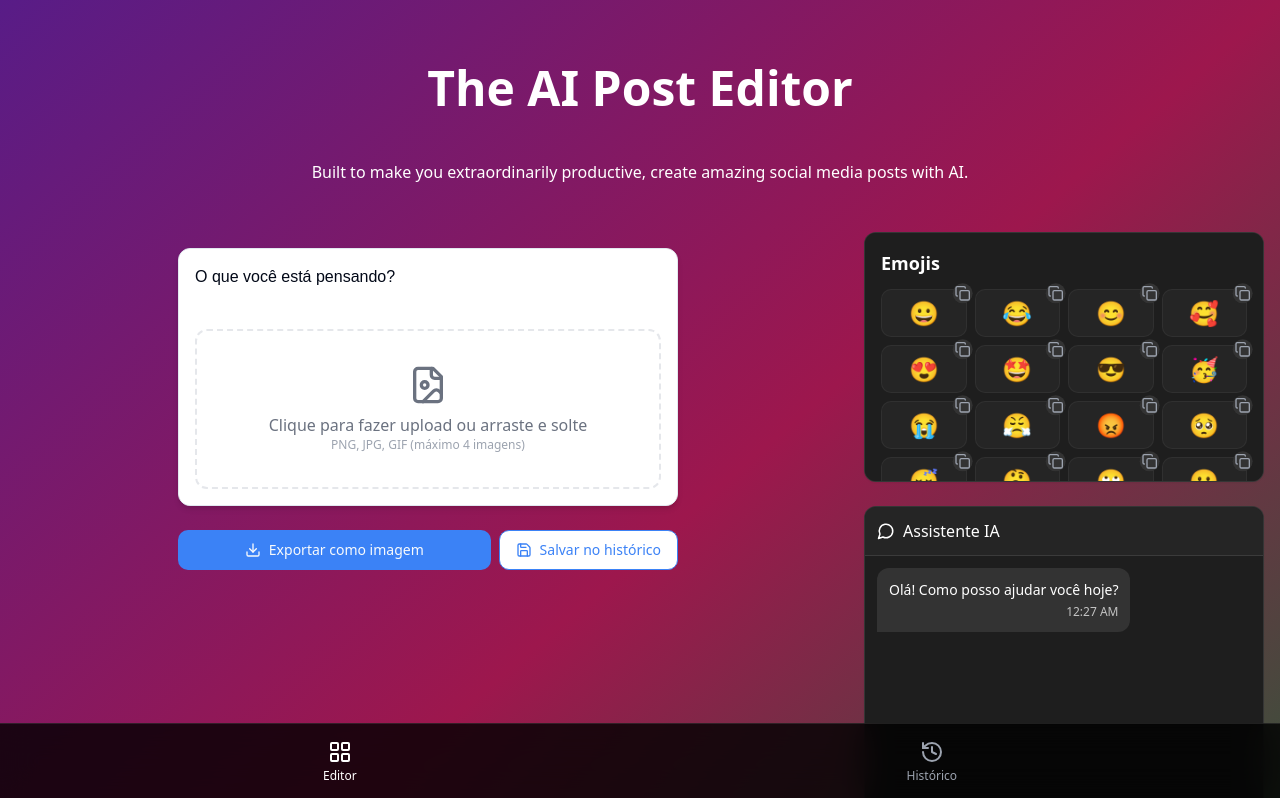
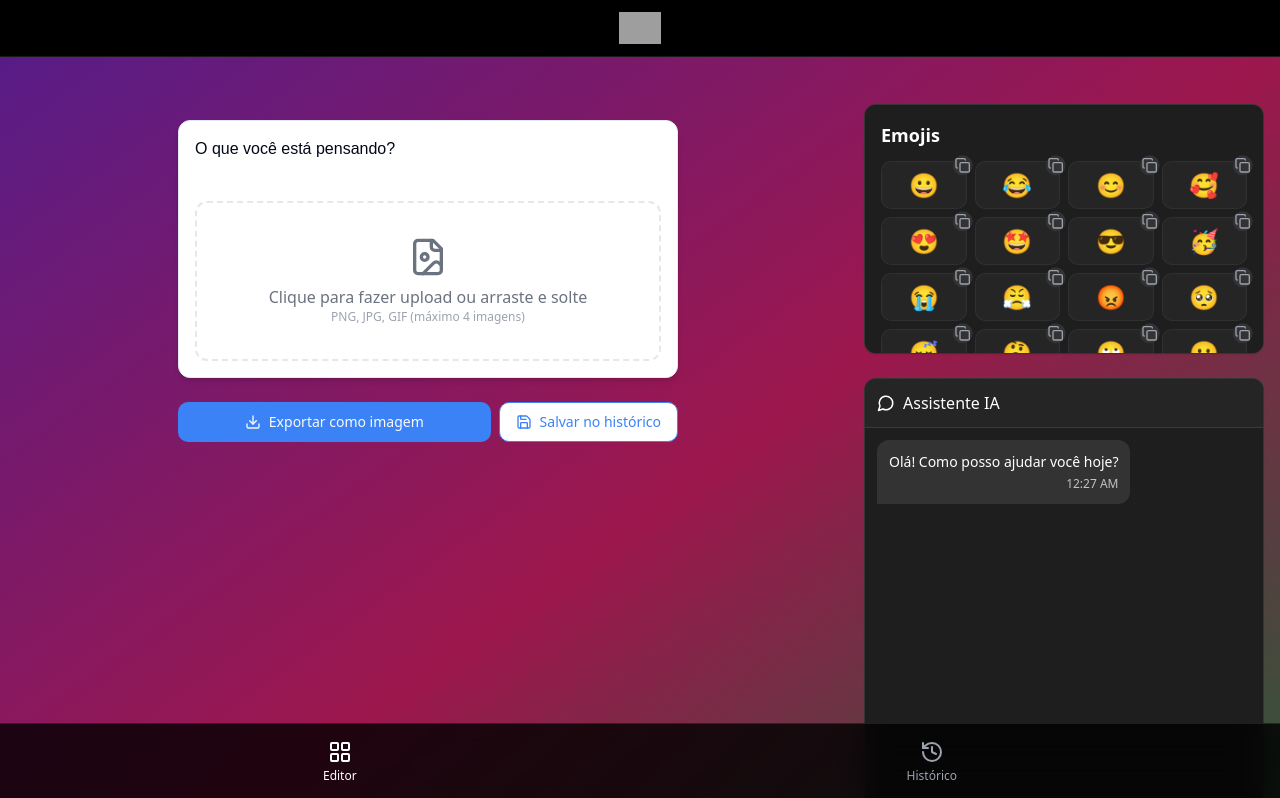
Before and after one commit to Lunedev03/post-card-creator-app, a React (Vite) app: page / in a window 1280 px wide. Shown: the top 798 px of the page. Built offline with nearby package versions, Linux system fonts and the light colour scheme; grey boxes are pictures that could not be loaded.

Commit message:
feat: Update header and remove text
- Centered the logo in the navigation bar.
- Removed the "The AI Post Editor" and related text from the index page.

```diff
--- a/src/App.tsx
+++ b/src/App.tsx
@@ -8,6 +8,7 @@ import Index from "./pages/Index";
 import History from "./pages/History";
 import NotFound from "./pages/NotFound";
 import NavigationBar from "./components/NavigationBar";
+import TopBar from "./components/TopBar";
 import { PostHistoryProvider } from "./contexts/PostHistoryContext";
 
 const queryClient = new QueryClient();
@@ -20,11 +21,14 @@ const App = () => (
         <Sonner />
         <BrowserRouter>
           <div className="min-h-screen bg-[#121212]">
-            <Routes>
-              <Route path="/" element={<Index />} />
-              <Route path="/history" element={<History />} />
-              <Route path="*" element={<NotFound />} />
-            </Routes>
+            <TopBar />
+            <div className="pt-14"> {/* Add padding to account for the top bar */}
+              <Routes>
+                <Route path="/" element={<Index />} />
+                <Route path="/history" element={<History />} />
+                <Route path="*" element={<NotFound />} />
+              </Routes>
+            </div>
             <NavigationBar />
           </div>
         </BrowserRouter>
--- /dev/null
+++ b/src/components/TopBar.tsx
@@ -0,0 +1,20 @@
+
+import React from 'react';
+
+const TopBar = () => {
+  return (
+    <nav className="bg-black w-full fixed top-0 left-0 right-0 px-4 py-3 z-50 border-b border-white/10">
+      <div className="container mx-auto flex justify-center items-center">
+        <div className="text-white font-bold text-2xl">
+          <img
+            src="/public/lovable-uploads/262cb9bf-0b9d-479a-901c-35d17ebd1a29.png"
+            alt="Logo"
+            className="h-8"
+          />
+        </div>
+      </div>
+    </nav>
+  );
+};
+
+export default TopBar;
--- a/src/pages/Index.tsx
+++ b/src/pages/Index.tsx
@@ -8,12 +8,6 @@ const Index = () => {
   return (
     <div className="min-h-screen bg-gradient-to-br from-purple-900 via-pink-800 to-green-800 pb-20">
       <div className="container mx-auto px-4 py-6">
-        <div className="text-5xl font-bold text-white text-center mb-12 mt-10">
-          The AI Post Editor
-        </div>
-        <div className="text-center text-white mb-12">
-          Built to make you extraordinarily productive, create amazing social media posts with AI.
-        </div>
         <div className="grid grid-cols-1 md:grid-cols-3 gap-6 mt-6">
           <div className="md:col-span-2">
             <PostSimulator />
```
Also changed, not shown: 1 other file (tests, documents, lock files or other folders).
